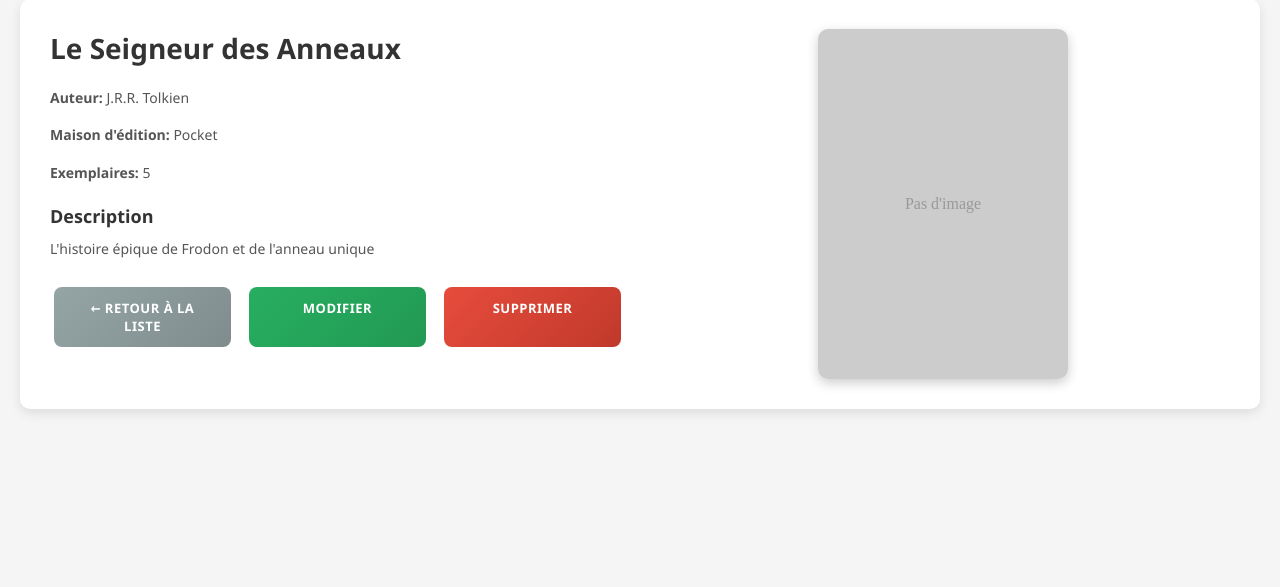
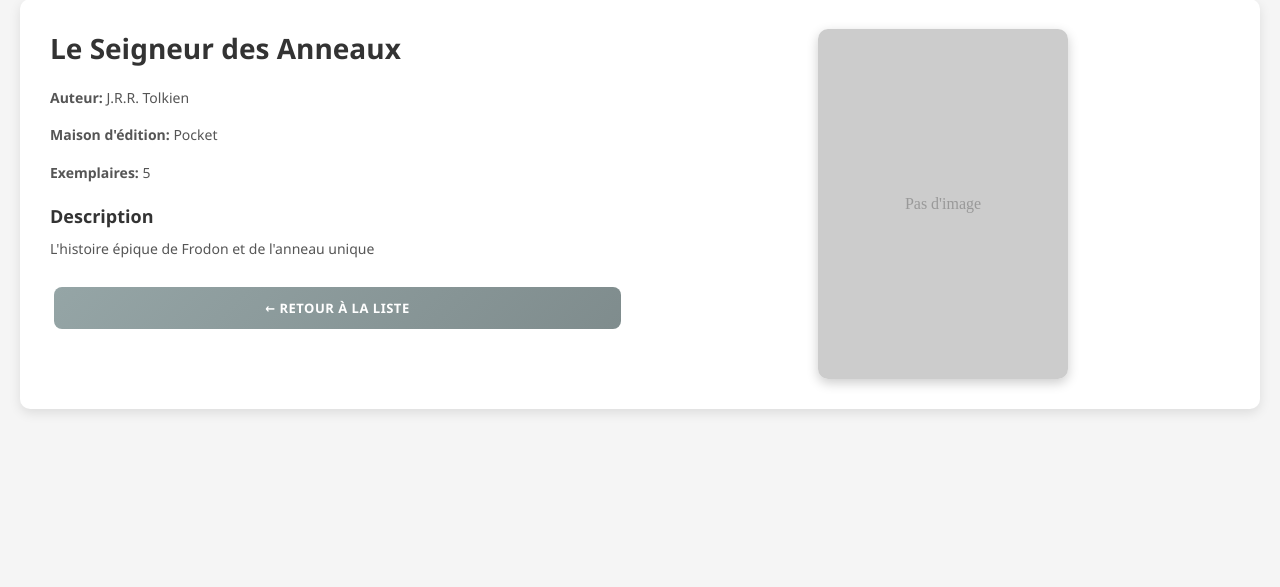
Before and after one commit to nicdemeagbeve-afk/bibliotheque, a PHP site: page /detail.php?id=1 in a window 1280 px wide. Shown: the part 144-731 px from the top of the page. Run offline with PHP 8.4, Linux system fonts and the light colour scheme; data comes from the database, SQL or seed files in the repository; data that the repository does not hold is empty; some libraries are stand-ins or nearby versions.

Commit message:
Ajout de dernière minute

```diff
--- a/detail.php
+++ b/detail.php
@@ -71,9 +71,10 @@ if (isset($_GET['id']) && !empty($_GET['id'])) {
 
                     <div class="detail-actions">
                         <a href="liste.php" class="btn-back">← Retour à la liste</a>
-                        <a href="edit.php?id=<?php echo $livre['id']; ?>" class="btn-edit">Modifier</a>
-                        <a href="delete.php?id=<?php echo $livre['id']; ?>" class="btn-delete" onclick="return confirm('Êtes-vous sûr de vouloir supprimer ce livre ?');">Supprimer</a>
-                    </div>
+                        <?php if (isset($_SESSION['user_role']) && $_SESSION['user_role'] === 'admin'): ?>
+                            <a href="admin/edit.php?id=<?php echo $livre['id']; ?>" class="btn-edit">Modifier</a>
+                            <a href="admin/delete.php?id=<?php echo $livre['id']; ?>" class="btn-delete" onclick="return confirm('Êtes-vous sûr de vouloir supprimer ce livre ?');">Supprimer</a>
+                        <?php endif; ?></div>
                 </div>
                 <div class="detail-image">
                     <img src="get_image.php?id=<?php echo $livre['id']; ?>" alt="<?php echo htmlspecialchars($livre['titre']); ?>">
```
